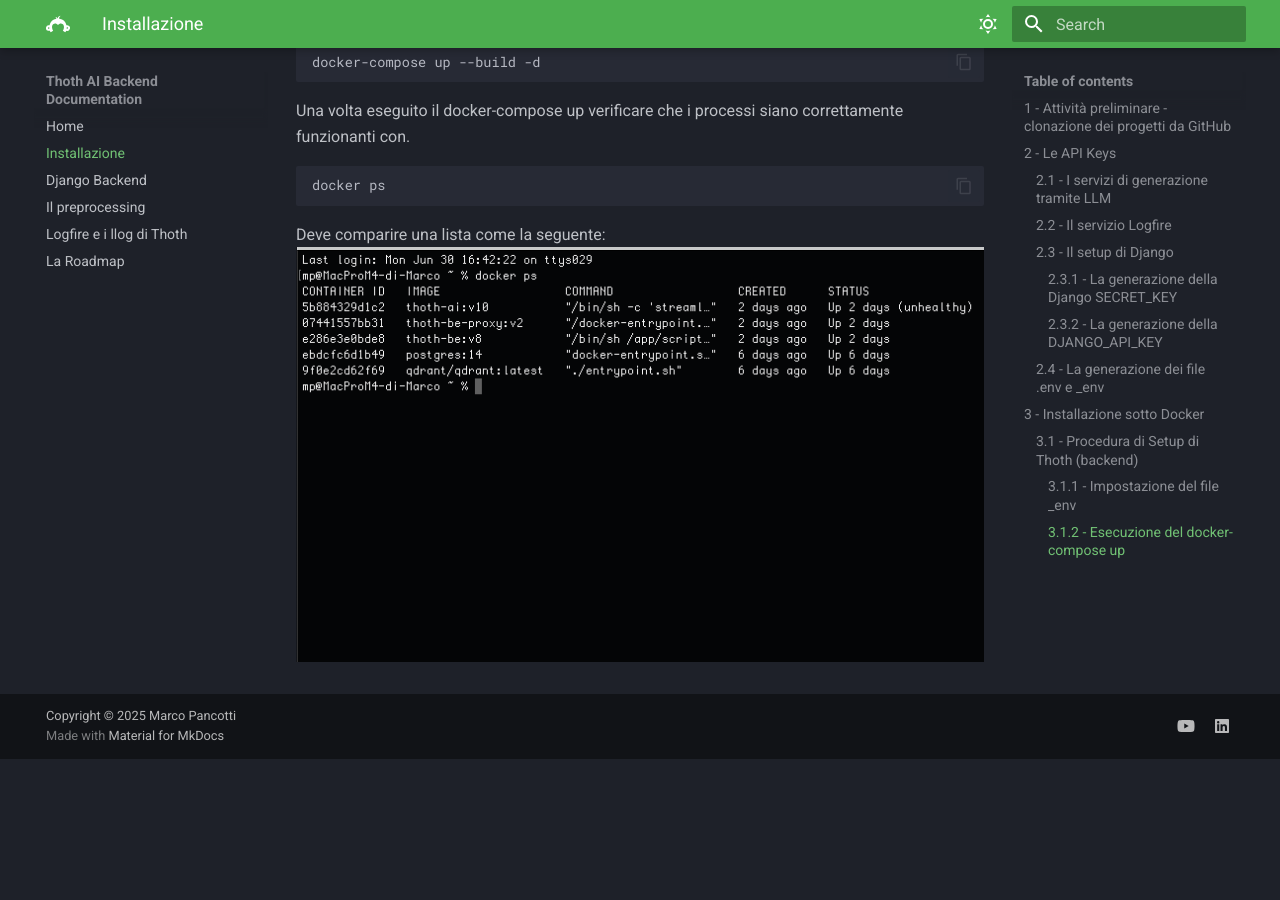
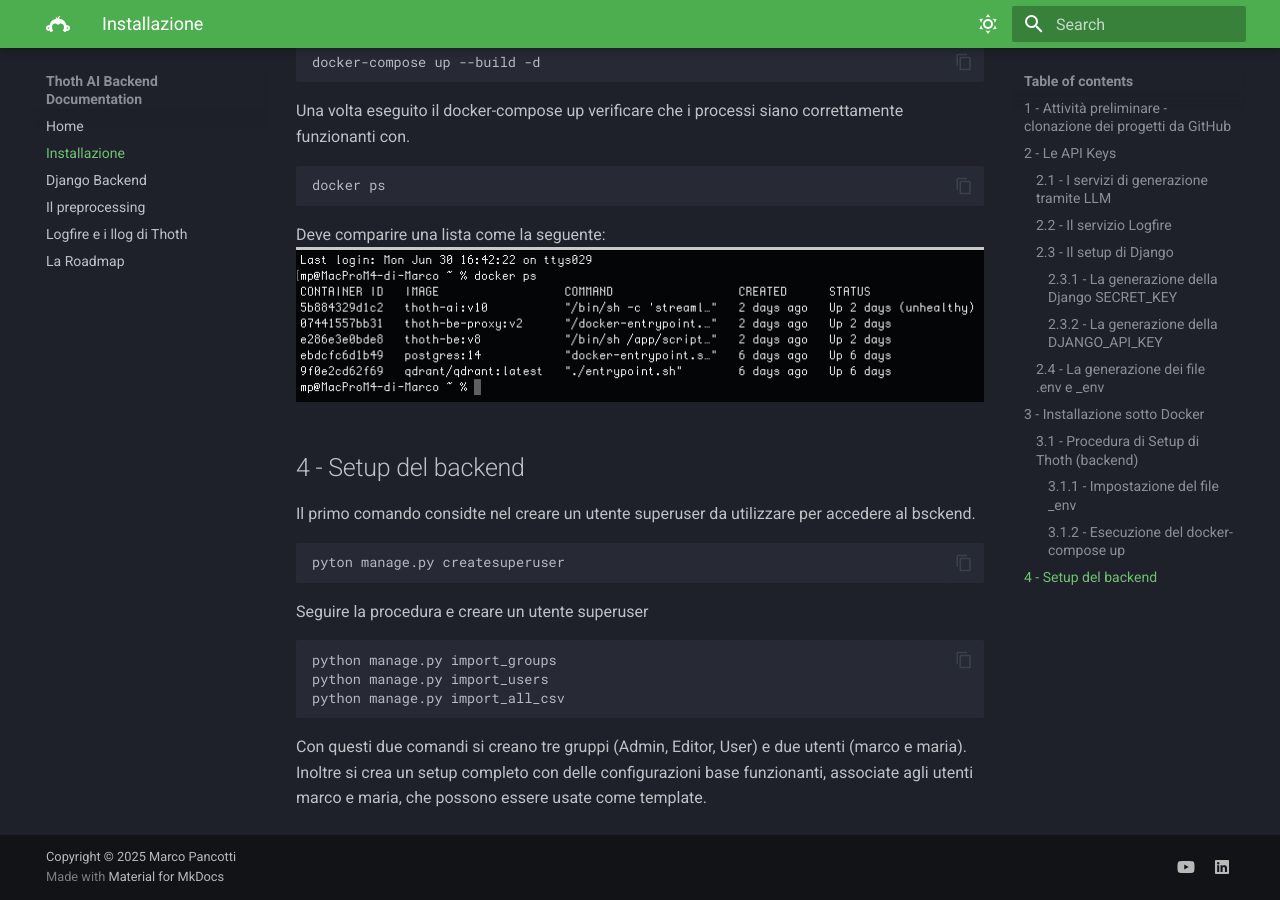
Before and after one commit to mptyl/ThothDocs, an MkDocs documentation site: the page built from docs/installazione.md, in a window 1280 px wide and 900 px high, scrolled down 3744 px. Built offline with MkDocs 1.6.1 and Material for MkDocs 9.7.7, drawn with Linux system fonts in a browser that asks for light colours; before the commit the page ends 4503 px from its top, so only the background shows below that.

Commit message:
Completato setup base

````diff
--- a/docs/installazione.md
+++ b/docs/installazione.md
@@ -131,3 +131,20 @@ docker ps
 
 Deve comparire una lista come la seguente:
 ![Lista containers](../assets/ps-e.png)
+
+## 4 - Setup del backend
+Il primo comando considte nel creare un utente superuser da utilizzare per accedere al bsckend.
+```bash
+pyton manage.py createsuperuser
+```
+
+Seguire la procedura e creare un utente superuser
+
+```bash
+python manage.py import_groups
+python manage.py import_users
+python manage.py import_all_csv
+```
+
+Con questi due comandi si creano tre gruppi (Admin, Editor, User) e due utenti (marco e maria).
+Inoltre si crea un setup completo con delle configurazioni base funzionanti, associate agli utenti marco e maria, che possono essere usate come template.
````
Also changed, not shown: docs/assets/ps-e.png.
